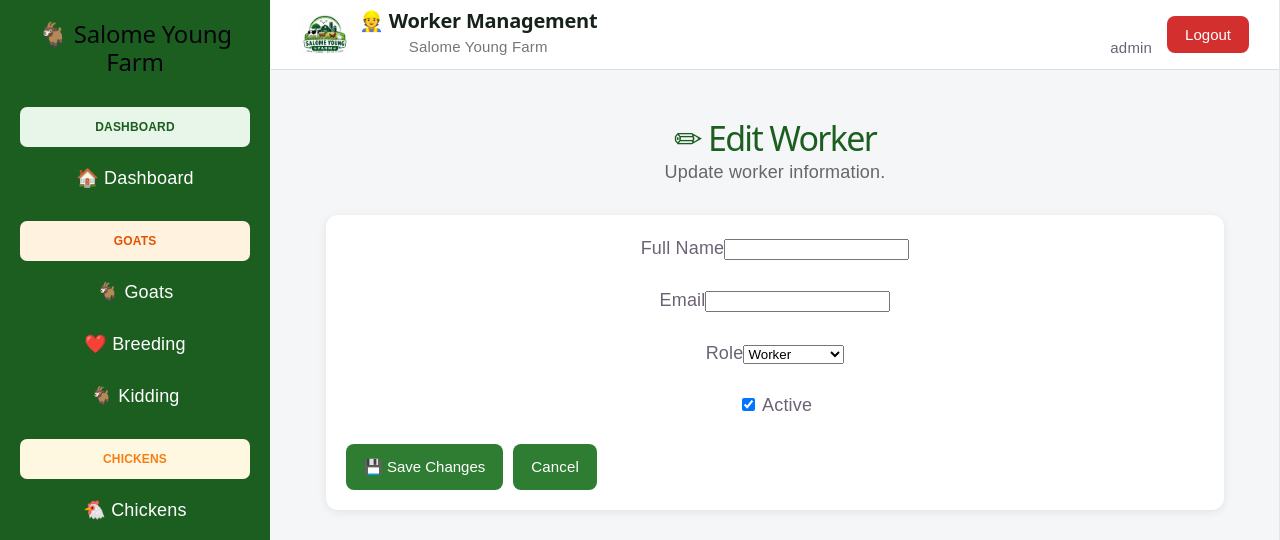
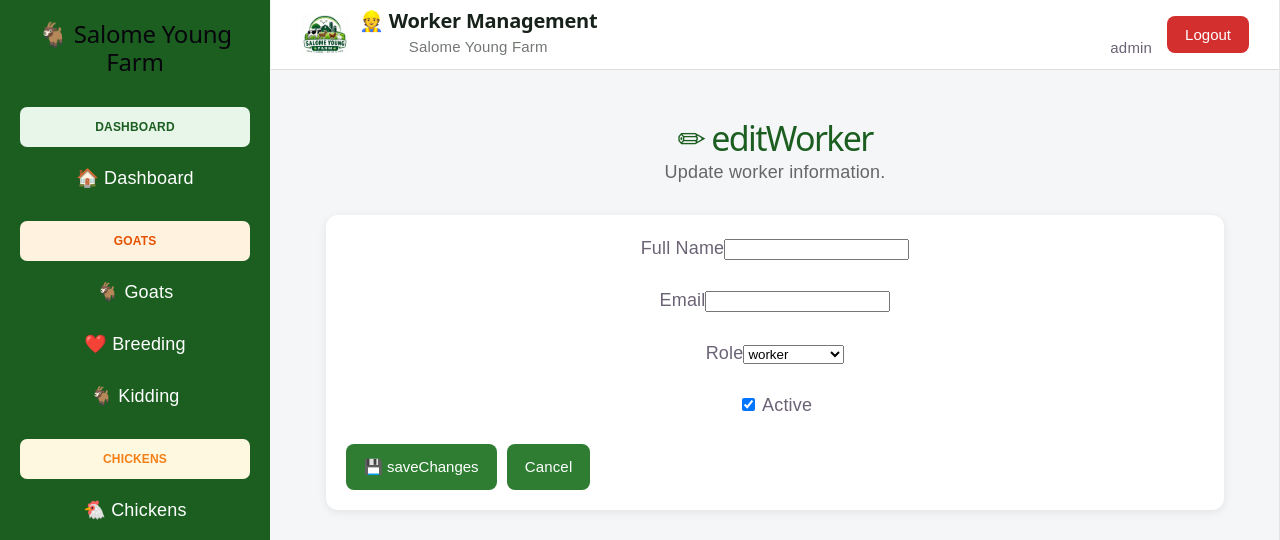
Before and after one commit to benksalome-arch/SalomeYoungFarm, a React app in the folder frontend/: page /workers/edit/1 in a window 1280 px wide. Shown: the top 540 px of the page. Built offline with nearby package versions, Linux system fonts and the light colour scheme; no server answers; sample sign-in values are in the browser's storage; the HTML template or start-up script is replaced by a standard one.

Commit message:
Fix and translate edit worker page

```diff
--- a/frontend/src/pages/EditWorker.jsx
+++ b/frontend/src/pages/EditWorker.jsx
@@ -2,8 +2,10 @@ import API_URL from "../api";
 import { useEffect, useState } from "react";
 import { useNavigate, useParams, Link } from "react-router-dom";
 import { useAuth } from "../context/AuthContext";
+import { useLanguage } from "../context/LanguageContext";
 
 function EditWorker() {
+  const { t } = useLanguage();
   const { id } = useParams();
   const navigate = useNavigate();
   const { user } = useAuth();
@@ -115,7 +117,7 @@ function EditWorker() {
     <div className="page">
 
       <div className="page-header">
-        <h1>✏ Edit Worker</h1>
+        <h1>✏ {t("editWorker")}</h1>
         <p>Update worker information.</p>
       </div>
 
@@ -156,7 +158,7 @@ function EditWorker() {
             value={formData.role}
             onChange={handleChange}
           >
-            <option value="worker">Worker</option>
+            <option value="worker">{t("worker")}</option>
             <option value="admin">Administrator</option>
           </select>
 
@@ -183,11 +185,11 @@ function EditWorker() {
             }}
           >
             <button className="button" type="submit">
-              💾 Save Changes
+              💾 {t("saveChanges")}
             </button>
 
             <Link className="button" to="/workers">
-              Cancel
+              {t("cancel")}
             </Link>
           </div>
 
```
